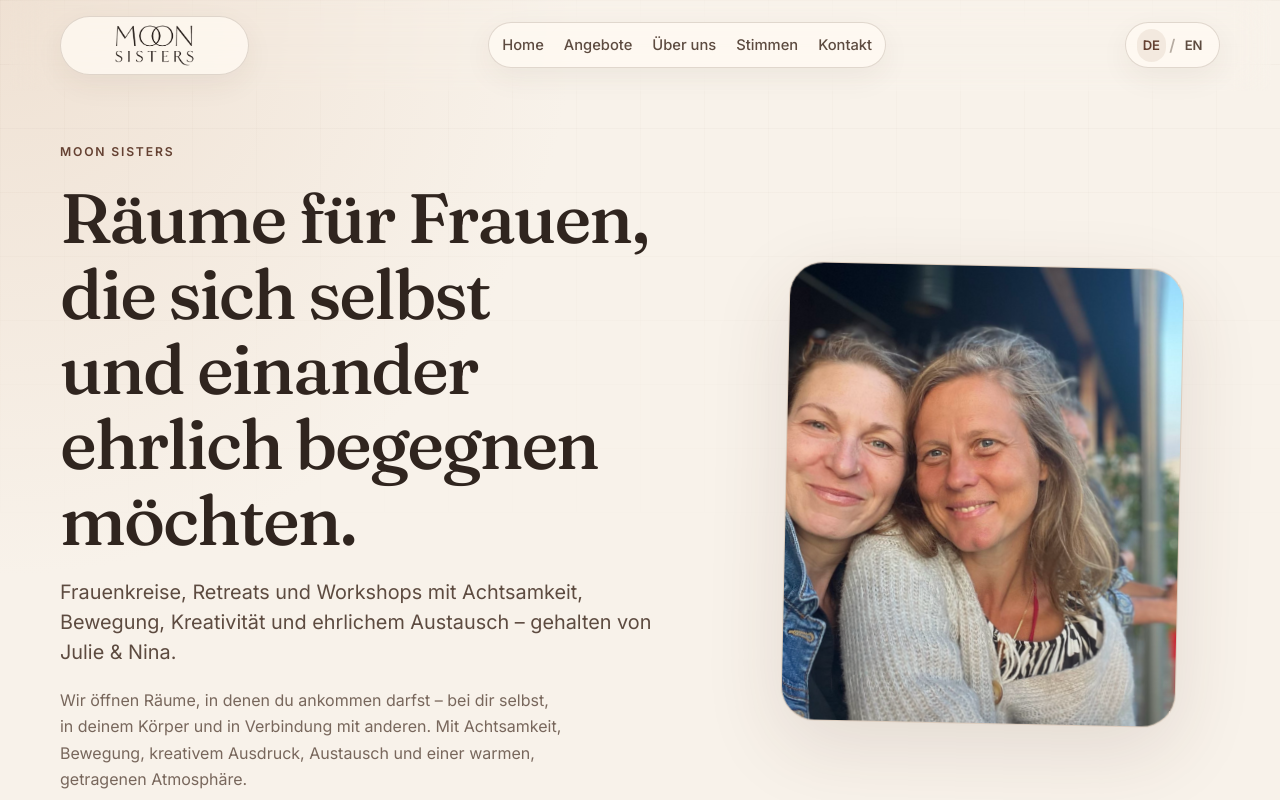
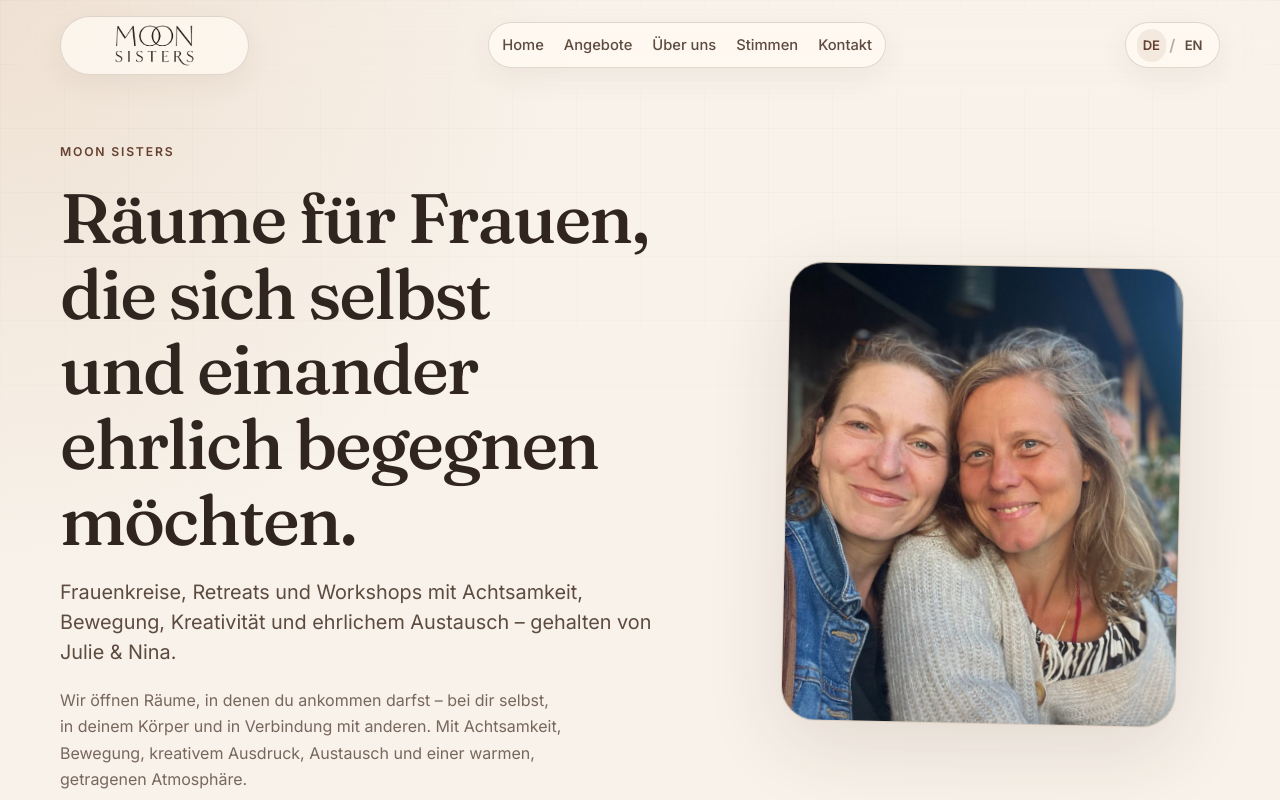
Before and after one commit to sebdeichmann/moon-sisters, a React (Vite) app: page / in a window 1280 px wide. Shown: the top 800 px of the page. Built offline with nearby package versions, Linux system fonts and the light colour scheme.

Commit message:
Adjust hero image crop

```diff
--- a/src/styles/global.css
+++ b/src/styles/global.css
@@ -286,7 +286,7 @@ p {
 .hero-image img {
   aspect-ratio: 4 / 4.65;
   object-fit: cover;
-  object-position: center center;
+  object-position: 30% center;
 }
 
 .section-heading {
```
